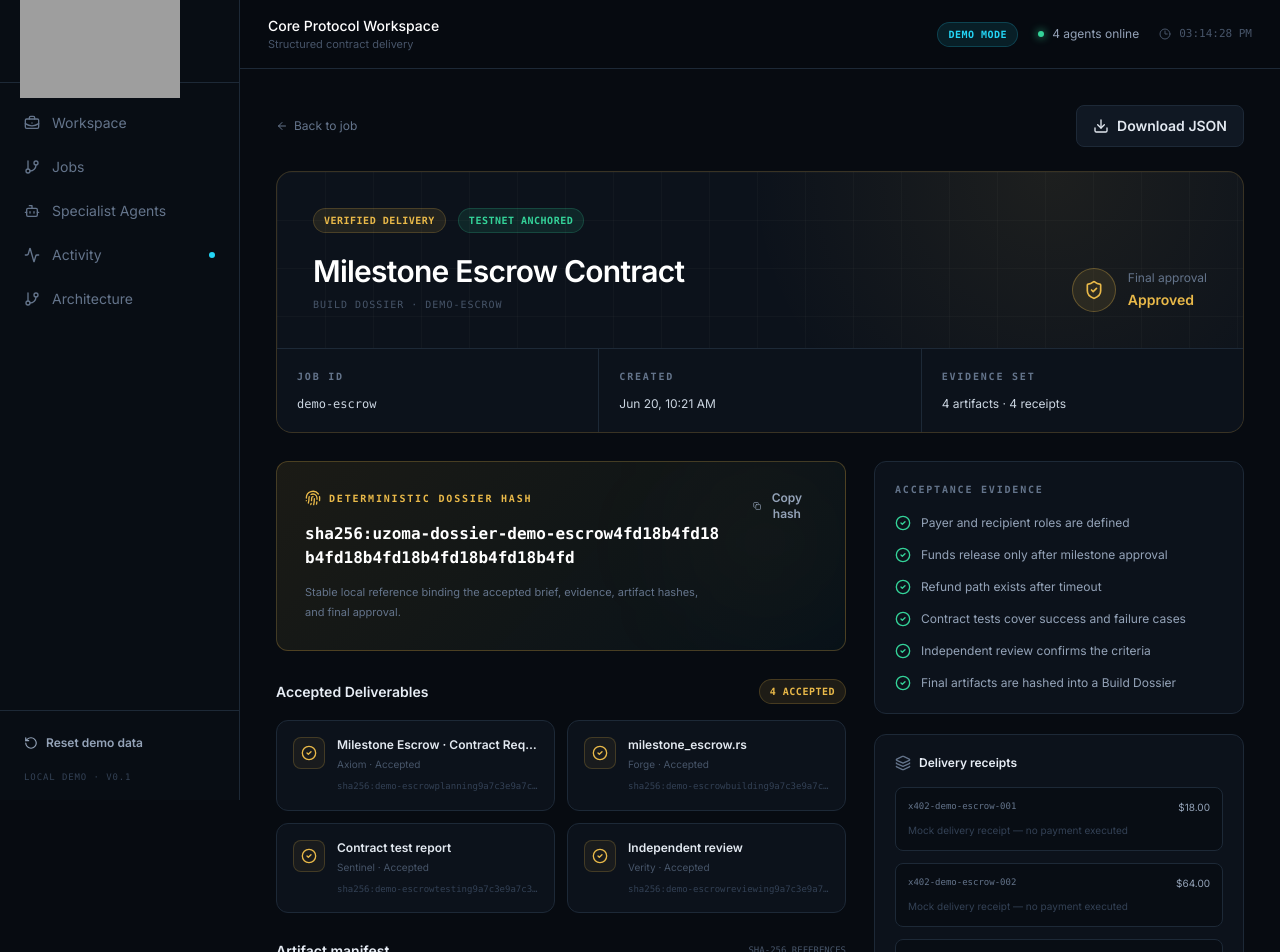
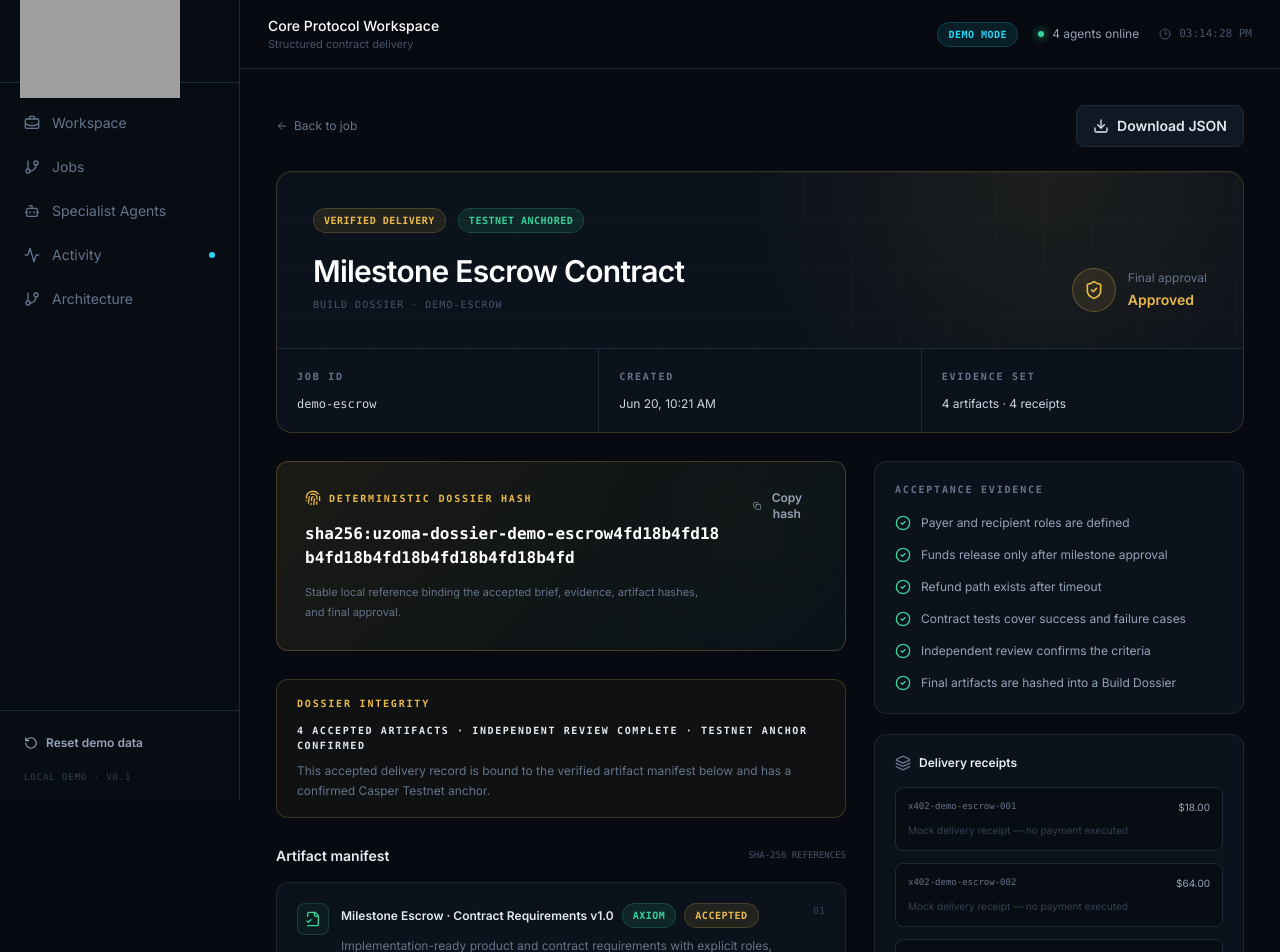
Before and after one commit to Rex739/uzoma, a Next.js app: page /dossier/demo-escrow in a window 1280 px wide. Shown: the top 952 px of the page. Built offline with nearby package versions, Linux system fonts and the light colour scheme; grey boxes are pictures that could not be loaded.

Commit message:
style(dossier): unify dossier integrity summary

```diff
--- a/components/dossier-view.tsx
+++ b/components/dossier-view.tsx
@@ -249,54 +249,27 @@ export function DossierView({ id }: { id: string }) {
               <CopyButton value={dossier.dossierHash} label="Copy hash" />
             </div>
           </section>
-          {casperProof ? (
-            <section>
-              <div className="mb-4 flex items-center justify-between">
-                <h2 className="text-sm font-semibold">Accepted Deliverables</h2>
-                <Badge tone="gold">{dossier.artifacts.length} accepted</Badge>
-              </div>
-              <div className="grid min-w-0 grid-cols-1 gap-3 sm:grid-cols-2">
-                {dossier.artifacts.map((artifact) => (
-                  <div
-                    className="surface flex min-w-0 items-start gap-3 p-4"
-                    key={`accepted-${artifact.id}`}
+          <section
+            className={`rounded-xl border px-5 py-4 ${
+              casperProof
+                ? "border-gold/20 bg-gold/[.035]"
+                : "border-cyan/15 bg-cyan/[.025]"
+            }`}
           >
-                    <div className="grid size-8 shrink-0 place-items-center rounded-lg border border-gold/20 bg-gold/[.06]">
-                      <CheckCircle2 className="size-4 text-gold" />
-                    </div>
-                    <div className="min-w-0">
-                      <p className="truncate text-xs font-semibold text-slate-200">
-                        {artifact.name}
+            <p className={`eyebrow ${casperProof ? "text-gold" : "text-cyan"}`}>
+              Dossier integrity
             </p>
-                      <p className="mt-1 text-[10px] text-slate-600">
-                        {
-                          agents.find((agent) => agent.id === artifact.agentId)
-                            ?.name
-                        }{" "}
-                        · Accepted
-                      </p>
-                      <p className="mt-2 truncate font-mono text-[9px] text-slate-700">
-                        {artifact.hash}
-                      </p>
-                    </div>
-                  </div>
-                ))}
-              </div>
-            </section>
-          ) : (
-            <section className="rounded-xl border border-cyan/15 bg-cyan/[.025] px-5 py-4">
-              <p className="eyebrow text-cyan">Dossier integrity</p>
             <p className="mt-3 font-mono text-[10px] font-semibold uppercase tracking-[0.16em] text-slate-200">
-                4 ACCEPTED ARTIFACTS · INDEPENDENT REVIEW COMPLETE · LOCAL
-                DOSSIER VERIFIED
+              {casperProof
+                ? "4 ACCEPTED ARTIFACTS · INDEPENDENT REVIEW COMPLETE · TESTNET ANCHOR CONFIRMED"
+                : "4 ACCEPTED ARTIFACTS · INDEPENDENT REVIEW COMPLETE · LOCAL DOSSIER VERIFIED"}
             </p>
             <p className="mt-2 max-w-3xl text-xs leading-5 text-slate-500">
-                The manifest below binds the approved specification,
-                implementation artifact, test evidence, and independent review
-                into one accepted delivery record.
+              {casperProof
+                ? "This accepted delivery record is bound to the verified artifact manifest below and has a confirmed Casper Testnet anchor."
+                : "The manifest below binds the approved specification, implementation artifact, test evidence, and independent review into one accepted delivery record."}
             </p>
           </section>
-          )}
           <section>
             <div className="mb-4 flex items-center justify-between">
               <h2 className="text-sm font-semibold">Artifact manifest</h2>
```
Lines whose indentation alone changed are shown as unchanged.
